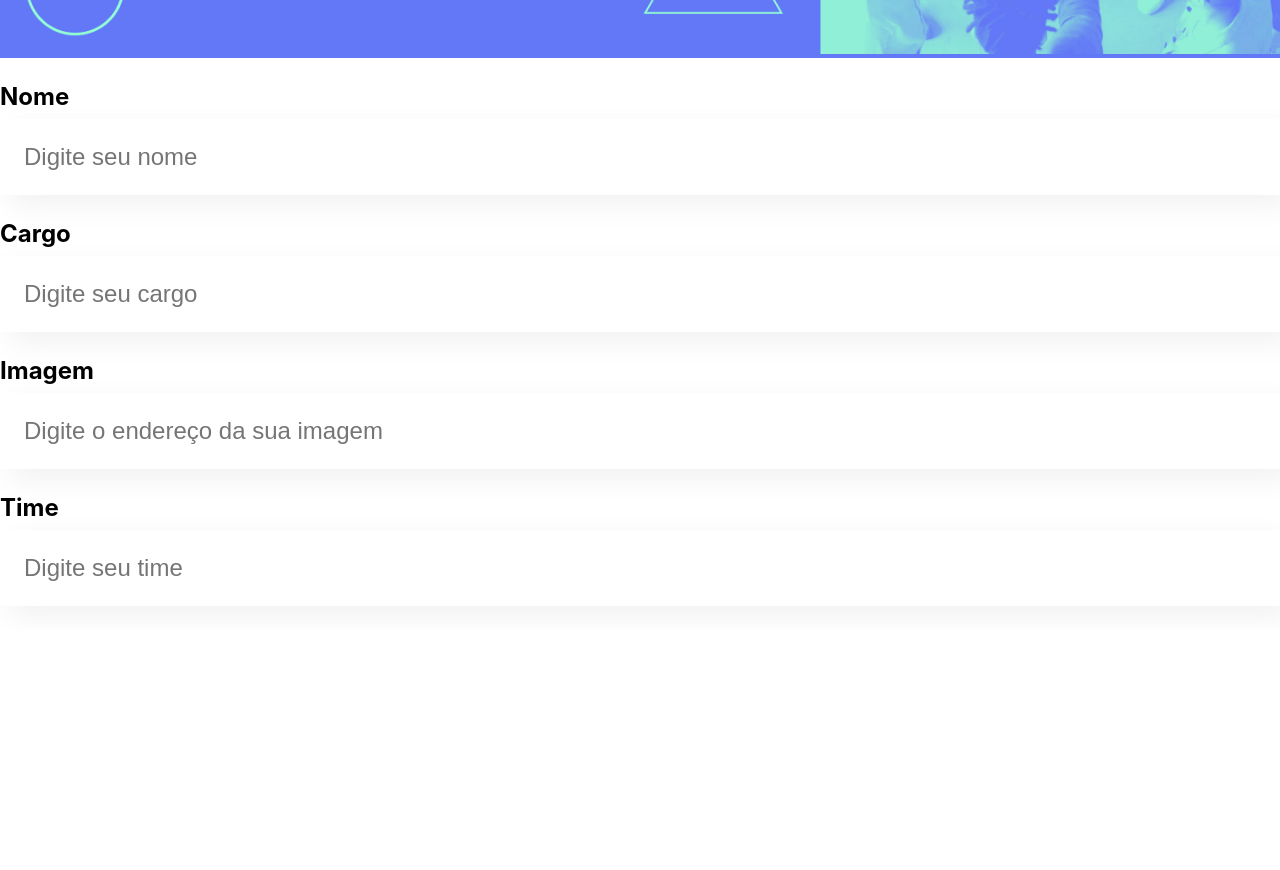
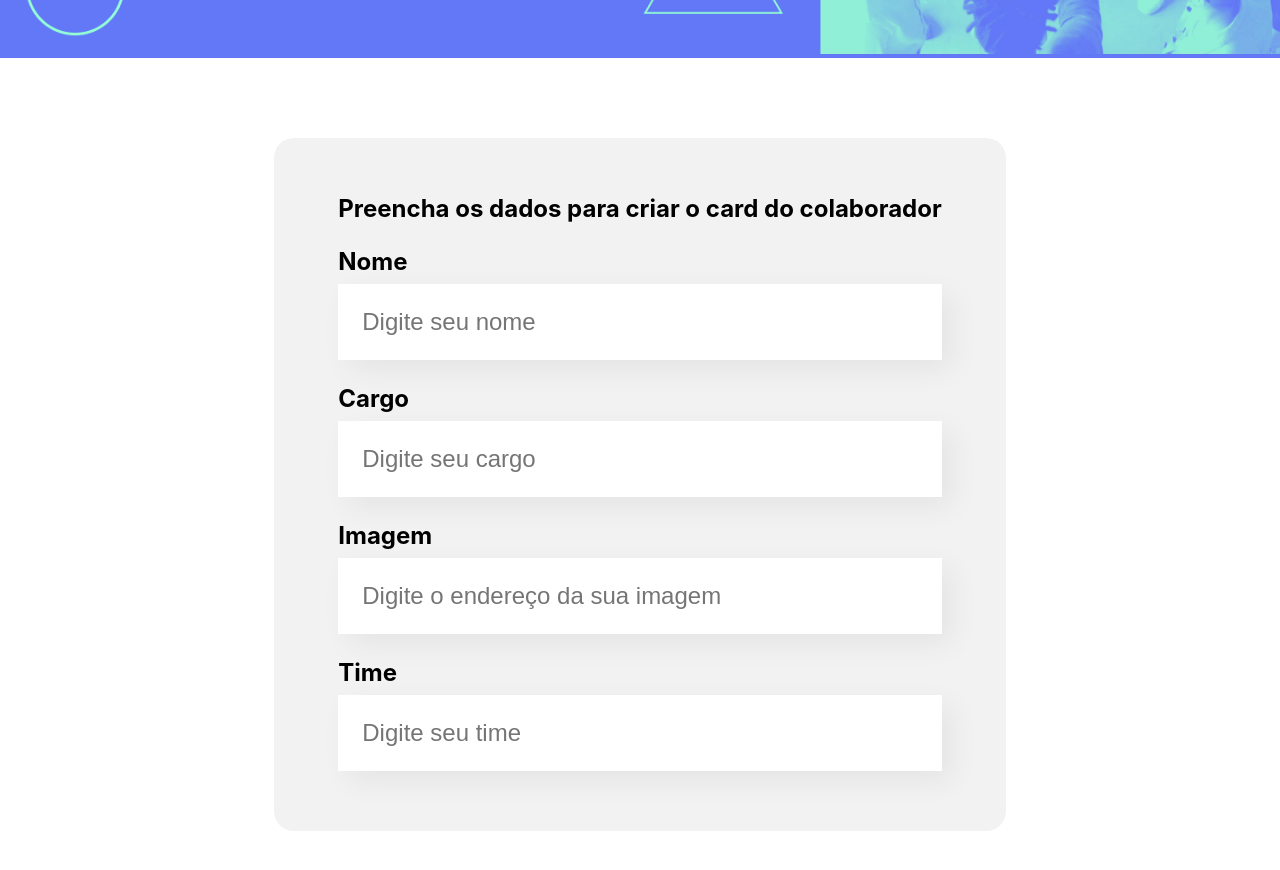
Before and after one commit to GabrielTrigueiro/organo, a React (Create React App) app: page / in a window 1280 px wide. Shown: the part 440-1310 px from the top of the page. Before the commit the page ends 1070 px from the top, so only its background shows below. Built offline with nearby package versions, Linux system fonts and the light colour scheme.

Commit message:
componente do formulário

```diff
--- a/src/App.js
+++ b/src/App.js
@@ -1,14 +1,12 @@
 import Banner from './componentes/Banner';
 import CampoTexto from './componentes/CampoTexto';
+import Formulario from './componentes/Formulario/Index';
 
 function App() {
   return (
     <div>
       <Banner/>
-      <CampoTexto label="Nome" placeHolder="Digite seu nome"/>
-      <CampoTexto label="Cargo"  placeHolder="Digite seu cargo"/>
-      <CampoTexto label="Imagem"  placeHolder="Digite o endereço da sua imagem"/>
-      <CampoTexto label="Time"  placeHolder="Digite seu time"/>
+      <Formulario/>
     </div>
   );
 }
--- /dev/null
+++ b/src/componentes/Formulario/Formulario.css
@@ -0,0 +1,13 @@
+.formulario {
+  display: flex;
+  justify-content: center;
+  margin: 80px 0;
+}
+
+.formulario form{
+  max-width: 80%;
+  background-color: #F2F2F2;
+  border-radius: 20px;
+  padding: 36px 64px;
+  box-shadow: 8px, 8px, 16px, rgba(0,0,0, 0.08);
+}
--- /dev/null
+++ b/src/componentes/Formulario/Index.js
@@ -0,0 +1,18 @@
+import CampoTexto from '../CampoTexto';
+import './Formulario.css'
+
+const Formulario = () => {
+  return (
+    <section className='formulario'>
+      <form>
+        <h2>Preencha os dados para criar o card do colaborador</h2>
+        <CampoTexto label="Nome" placeHolder="Digite seu nome" />
+        <CampoTexto label="Cargo" placeHolder="Digite seu cargo" />
+        <CampoTexto label="Imagem" placeHolder="Digite o endereço da sua imagem" />
+        <CampoTexto label="Time" placeHolder="Digite seu time" />
+      </form>
+    </section>
+  );
+}
+
+export default Formulario;
```
